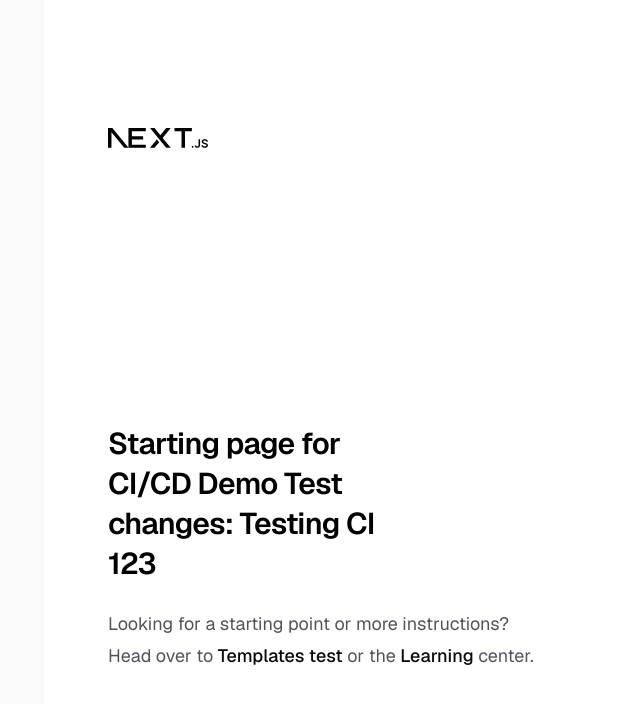
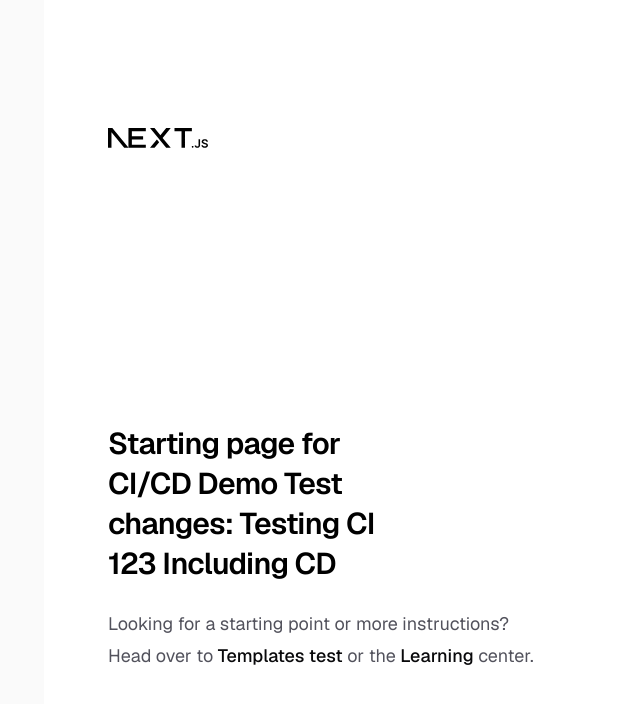
Before and after one commit to dvkcool/CI-CD_demo, a Next.js app: page / in a window 1280 px wide. Shown: the top 704 px of the page, without its empty margins (212-852 px from the left). Built offline with nearby package versions, Linux system fonts and the light colour scheme.

Commit message:
Testing changes for CD

```diff
--- a/app/page.tsx
+++ b/app/page.tsx
@@ -14,6 +14,7 @@ export default function Home() {
         <div className="flex flex-col items-center gap-6 text-center sm:items-start sm:text-left">
           <h1 className="max-w-xs text-3xl font-semibold leading-10 tracking-tight text-black dark:text-zinc-50">
            Starting page for CI/CD Demo Test changes: Testing CI 123
+           Including CD
           </h1>
           <p className="max-w-md text-lg leading-8 text-zinc-600 dark:text-zinc-400">
             Looking for a starting point or more instructions? Head over to{" "}
--- a/jest.config.ts
+++ b/jest.config.ts
@@ -149,11 +149,6 @@ const config: Config = {
 
   // The test environment that will be used for testing
   testEnvironment: "jsdom",
-  transform: {
-    "^.+\\.(ts|tsx)?$": "babel-jest",
-    // or a more general one
-    // "^.+\\.[t|j]sx?$": "babel-jest"
-  },
   // Options that will be passed to the testEnvironment
   // testEnvironmentOptions: {},
 
```
Also changed, not shown: .babelrc (deleted).
